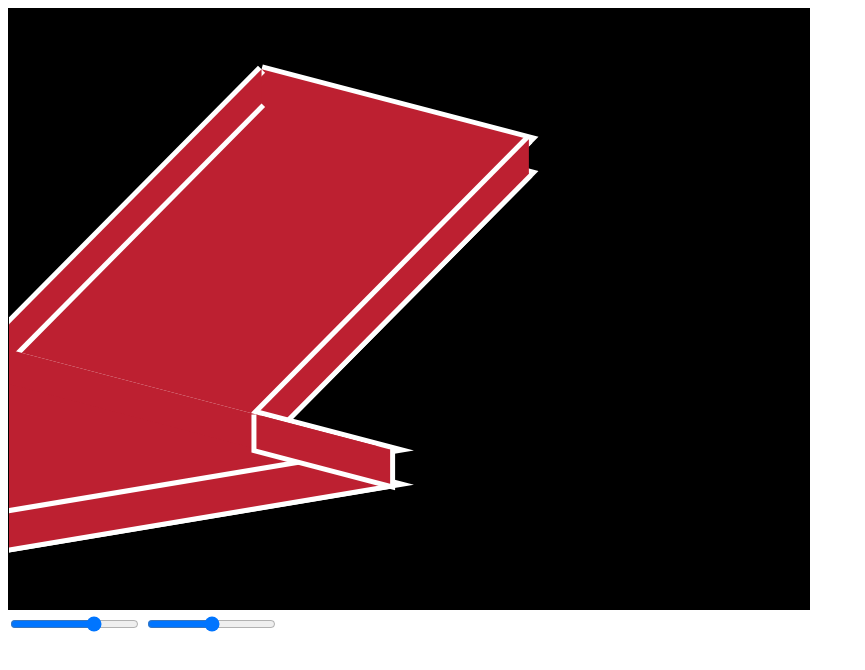
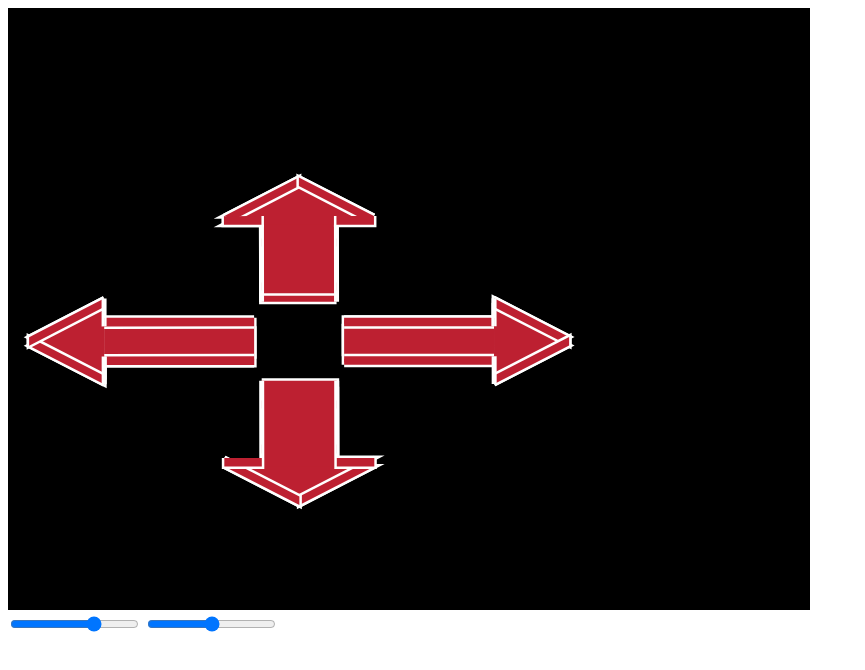
Before and after one commit to Enlight-UW/Robot-Interface, a website: page views/arrows.html in a window 1280 px wide. Shown: the whole page, without its empty margins (0-865 px from the left). Drawn offline with Linux system fonts and the light colour scheme.

Commit message:
4 arrows

```diff
--- a/views/arrows.html
+++ b/views/arrows.html
@@ -89,7 +89,7 @@ function setup() { "use strict";
 	//color of head
 	context.fillStyle = arrow.fColor;
 	context.strokeStyle = arrow.sColor;
-	context.lineWidth = 10;
+	context.lineWidth = 5;
 
     // rectangle
 	context.beginPath();
@@ -168,11 +168,21 @@ function setup() { "use strict";
 
     var Tmodelview=m4.multiply(Tmodel,Tcamera);
 
+	var upModel = Tmodel;
+	var leftModel = m4.axisRotation([0, 1, 0], Math.PI * 0.5);
+	var rightModel = m4.axisRotation([0, 1, 0], Math.PI * -0.5);
+	var downModel = m4.axisRotation([0, 1, 0], Math.PI);
+
+	var upModView = Tmodelview;
+	var leftModView = m4.multiply(leftModel, Tcamera);
+	var rightModView = m4.multiply(rightModel, Tcamera);
+	var downModView = m4.multiply(downModel, Tcamera);
+
 	//arrow objects
-	var upArrow = {xc: 0, yc: 0, zc: 0, xr: 150, yr: 20, zr:300, sColor: "white", fColor: "rgb(189,32,49)"};
-	var downArrow = {xc: 0, yc: 0, zc: 0, xr: 150, yr: 20, zr:300, sColor: "rgb(0,0,139)", fColor: "rgb(0,0,139)"};
-	var leftArrow = {xc: 0, yc: 0, zc: 0, xr: 150, yr: 20, zr:300, sColor: "rgb(0,0,139)", fColor: "rgb(0,0,139)"};
-	var rightArrow = {xc: 0, yc: 0, zc: 0, xr: 150, yr: 20, zr:300, sColor: "rgb(0,0,139)", fColor: "rgb(0,0,139)"};
+	var upArrow = {xc: -40, yc: 0, zc: 0, xr: 37.5, yr: 5, zr:75, sColor: "white", fColor: "rgb(189,32,49)"};
+	var downArrow = {xc: 40, yc: 0, zc: 320, xr: 37.5, yr: 5, zr:75, sColor: "white", fColor: "rgb(189,32,49)"};
+	var leftArrow = {xc: 160, yc: 0, zc: 80, xr: 37.5, yr: 5, zr: 75, sColor: "white", fColor: "rgb(189,32,49)"};
+	var rightArrow = {xc: -160, yc: 0, zc: 160, xr: 37.5, yr: 5, zr: 75, sColor: "white", fColor: "rgb(189,32,49)"};
 
 	//backdrop
 	var background = {xc: 0, yc: -1, zc: 0, xr: 1600, yr: 1, zr:1600, color: "black"};
@@ -192,7 +202,10 @@ function setup() { "use strict";
 		//resetGame();
 
 		drawCube(background, Tmodelview);
-		drawArrow(upArrow, Tmodelview);
+		drawArrow(upArrow, upModView);
+		drawArrow(leftArrow, leftModView);
+		drawArrow(downArrow, downModView);
+		drawArrow(rightArrow, rightModView);
 
 		window.requestAnimationFrame(update);
 	}
@@ -209,11 +222,15 @@ function setup() { "use strict";
 		angle1 = slider1.value*0.01*Math.PI;
 		angle3 = (slider2.value * 3) + 300;
 
-		eye=[500*Math.cos(angle1),angle3,500*Math.sin(angle1)];
+		eye=[Math.cos(-1.57) * 500,angle3,500*Math.sin(-1.57)];
 
         Tcamera=m4.inverse(m4.lookAt(eye,target,up));
 		Tmodelview=m4.multiply(Tmodel,Tcamera);
-		console.log(angle1);
+		upModView = m4.multiply(upModel, Tcamera);
+	    leftModView = m4.multiply(leftModel, Tcamera);
+	    rightModView = m4.multiply(rightModel, Tcamera);
+	    downModView = m4.multiply(downModel, Tcamera);
+		console.log("angle1: " + angle1);
 		console.log(angle3);
 
 	}
```
